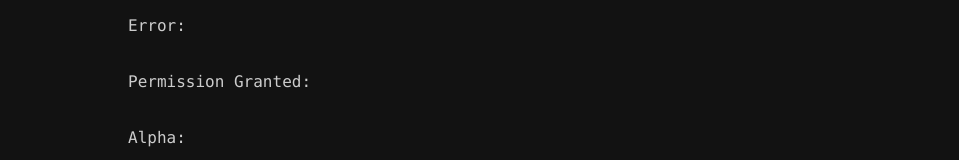
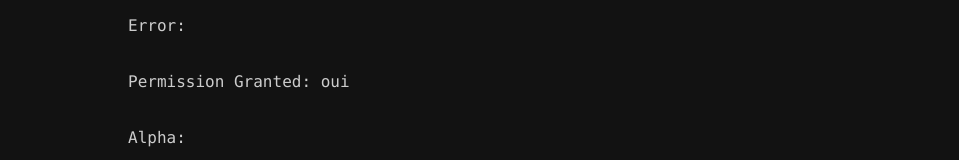
Before and after one commit to Sekaivi/MissionADA42, a Next.js app: page /alpha/mic/firewall-puzzle-page in a window 1280 px wide. Shown: the part 187-347 px from the top of the page, without its empty margins (160-1119 px from the left). Built offline with nearby package versions, Linux system fonts and the light colour scheme.

Commit message:
chore(debug)mise en place de messages de debug

```diff
--- a/src/components/puzzles/FirewallPuzzle.tsx
+++ b/src/components/puzzles/FirewallPuzzle.tsx
@@ -125,7 +125,7 @@ export default function FirewallPuzzle({ onSolve, isSolved, scripts = {} }: Puzz
             {debugMessages}
             <h1>Orientation Data:</h1>
             <p>Error: {error}</p>
-            <p>Permission Granted: {permissionGranted} </p>
+            <p>Permission Granted: {permissionGranted ? "oui" : "non"} </p>
             <p>Alpha: {orientationData.alpha}</p>
             <p>beta: {orientationData.beta}</p>
             <p>gamma: {orientationData.gamma}</p>
```
